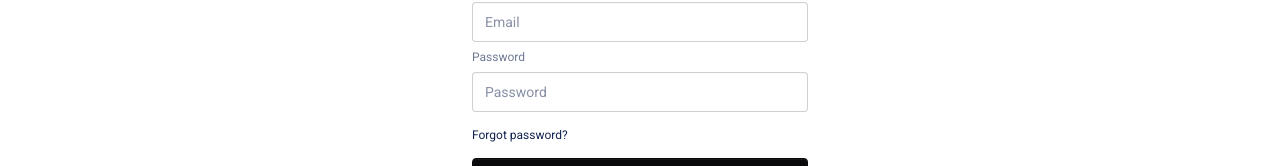
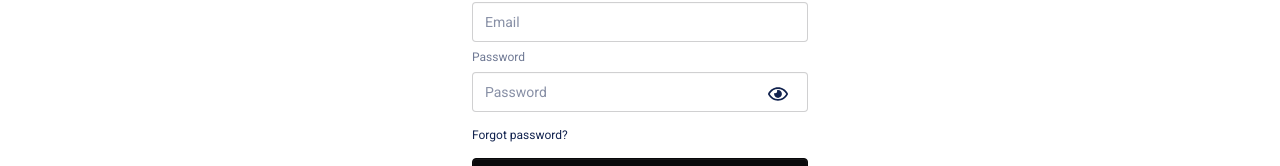
Before and after one commit to abdulmomin748/green-nest, a React (Vite) app: page /login in a window 1280 px wide. Shown: the part 254-420 px from the top of the page. Built offline with nearby package versions, Linux system fonts and the light colour scheme; no server answers.

Commit message:
more updated

```diff
--- a/src/components/ResetPasswordPage.jsx
+++ b/src/components/ResetPasswordPage.jsx
@@ -1,9 +1,12 @@
 import { use } from "react";
 import { AuthContext } from "../AppContext/AppContext";
 import { toast } from "react-toastify";
+import { useLocation } from "react-router-dom";
 
 const ResetPasswordPage = () => {
     const { passwordReset,setLoading } = use(AuthContext);
+    const location = useLocation();
+    console.log(location);
 
     const handleResetPasword = e => {
         e.preventDefault();
@@ -29,7 +32,8 @@ const ResetPasswordPage = () => {
                 <fieldset className="fieldset">
                     <label className="label text-xl">Email</label>
 
-                    <input type="email" name='email' className="input text-xl py-7 w-full" placeholder="Write Your email here........" required/>
+                    <input type="email" value={location.state} name='email' className="input text-xl py-7 w-full" placeholder="Write Your email here........" required/>
+
                 </fieldset>
                 <input type='submit' className="btn text-[15px] mt-3 w-full font-semibold btn-neutral" placeholder='red'
                 value='Reset your email password'
--- a/src/pages/Login.jsx
+++ b/src/pages/Login.jsx
@@ -3,15 +3,17 @@ import { Link, Navigate, useLocation, useNavigate  } from 'react-router-dom';
 import { AuthContext, LoadingContext, PlantsDataContext } from '../AppContext/AppContext';
 import { FcGoogle } from 'react-icons/fc';
 import { toast } from 'react-toastify';
-
+import { FaRegEye  } from "react-icons/fa";
+import { FaRegEyeSlash } from "react-icons/fa6";
 const Login = () => {
     const {loading,startLoading,stopLoading} = use(LoadingContext);
-
+    const [isOpen,setIsOpen] = useState(false);
     const [error, setError] = useState('');
-    const { signInEmailPassword,signInGoogle,passwordReset,setLoading } = use(AuthContext);
+    const { signInEmailPassword,signInGoogle,setLoading } = use(AuthContext);
     const location = useLocation();
     const navigate = useNavigate();
     const emailRef = useRef();
+    const [email,setEmail] = useState('');
     // console.log(location);
 
     useEffect(() =>{
@@ -61,6 +63,7 @@ const Login = () => {
             toast.error(`${error.message}`)
         })
      }
+     console.log(email);
 
      document.title = "Login Page";
     return (
@@ -76,7 +79,7 @@ const Login = () => {
                         <fieldset className="fieldset">
                         <label className="label">Email</label>
 
-                        <input ref={emailRef} type="email" name='email' className="input w-full" placeholder="Email" required/>
+                        <input ref={emailRef} type="email"  onChange={(e) => setEmail(e.target.value)}  value={email} name='email' className="input w-full" placeholder="Email" required/>
 
                         <label className="label">Password</label>
                         <div className='relative'>
@@ -87,12 +90,12 @@ const Login = () => {
                             placeholder="Password"
                             required
                             />
-                            <span className='absolute p-2 cursor-pointer right-5 z-50  text-xl top-1'>
-
+                            <span onClick={() => setIsOpen(!isOpen)} className="text-xl p-2 cursor-pointer absolute right-3 bottom-0 z-40">
+                                {isOpen ? <FaRegEyeSlash /> : <FaRegEye />}
                             </span>
                         </div>
                         <div>
-                            <Link to={'/resetPassword'} className="link link-hover mt-2 inline-block">Forgot password?</Link>
+                            <Link state={email} to={'/resetPassword'} className="link link-hover mt-2 inline-block">Forgot password?</Link>
                             {
                                 <p className="text-red-600 my-2">{error ? error : ''}</p>
                             }
--- a/src/pages/Register.jsx
+++ b/src/pages/Register.jsx
@@ -1,5 +1,5 @@
 
-import { FaEye, FaRegEye  } from "react-icons/fa";
+import { FaRegEye  } from "react-icons/fa";
 import { FaRegEyeSlash } from "react-icons/fa6";
 import { Link, useLocation, useNavigate } from 'react-router';
 import { FcGoogle } from "react-icons/fc";
@@ -127,7 +127,7 @@ const {loading,startLoading,stopLoading} = use(LoadingContext);
                             type={`${isOpen ? 'text' : 'password'}`}
                             placeholder="Password"
                             required/>
-                            <span onClick={() => setIsOpen(!isOpen)} className="text-xl p-2 cursor-pointer absolute right-5 bottom-3 z-40">
+                            <span onClick={() => setIsOpen(!isOpen)} className="text-xl p-2 cursor-pointer absolute right-3 bottom-2 z-40">
                                 {isOpen ? <FaRegEyeSlash /> : <FaRegEye />}
                             </span>
                             {
```
